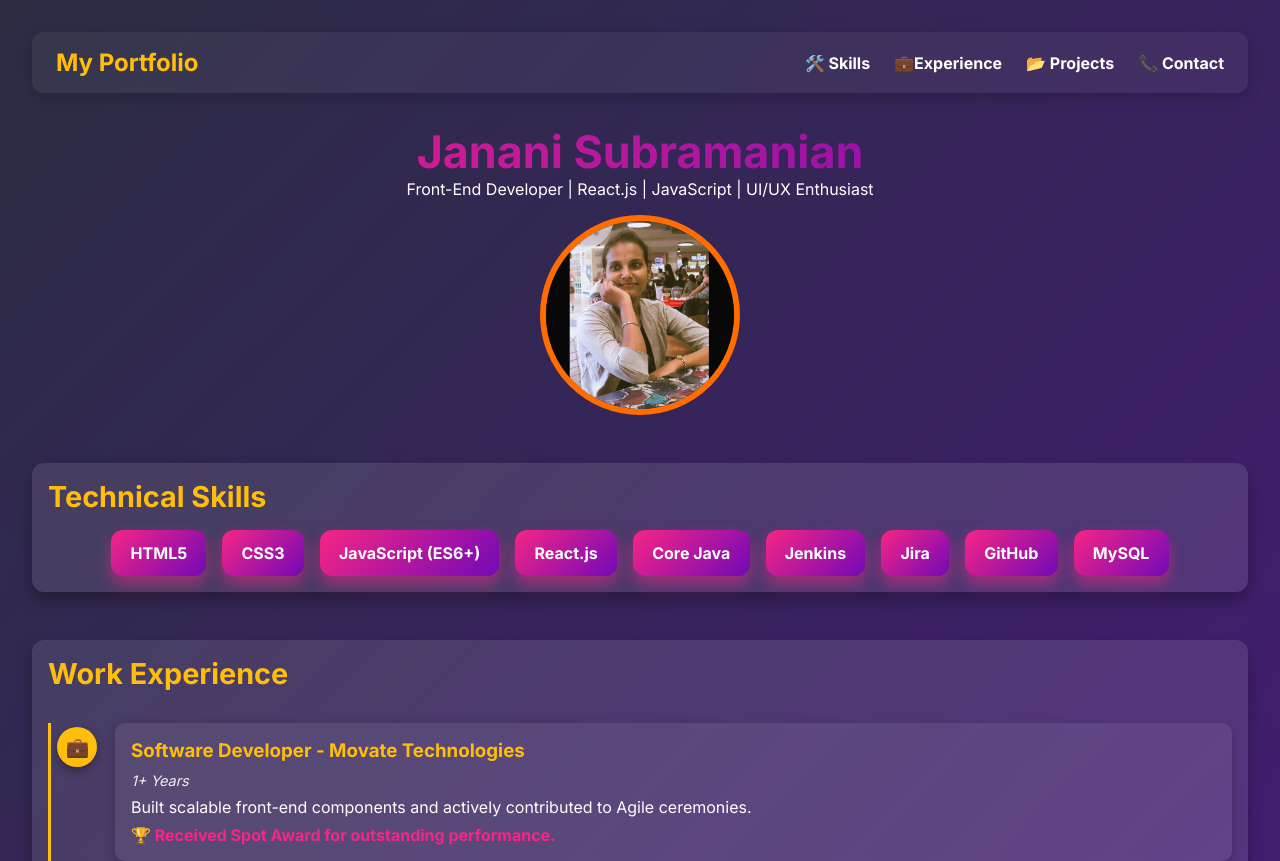
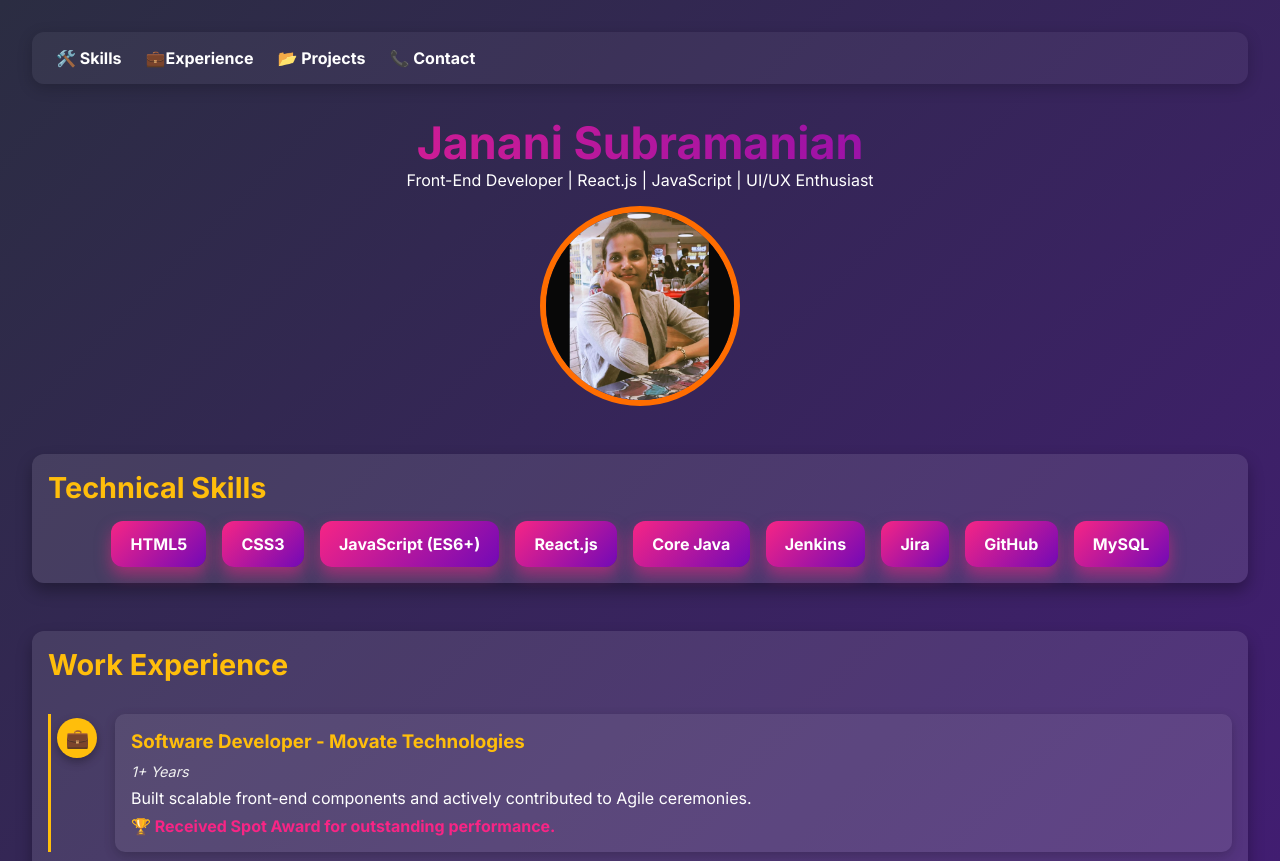
Before and after one commit to JananiSubramanian1312/My-portfolio, a plain HTML site: page index.html in a window 1280 px wide. Shown: the top 861 px of the page. Drawn offline with Linux system fonts and the light colour scheme.

Commit message:
UI alteration

```diff
--- a/index.html
+++ b/index.html
@@ -10,7 +10,6 @@
 </head>
 <body>
 <nav class="navbar">
-  <div class="nav-brand">My Portfolio</div>
   <div class="nav-toggle" id="navToggle">&#9776;</div>
   <ul class="nav-menu" id="navMenu">
     <li><a href="#skills">🛠️ Skills</a></li>
--- a/script.js
+++ b/script.js
@@ -44,7 +44,7 @@ projectCards.forEach(card => {
   card.addEventListener("click", () => {
     card.classList.toggle("active");
   });
-});
+})
 
 function showThankYou(event) {
   event.preventDefault();
--- a/styles.css
+++ b/styles.css
@@ -59,12 +59,6 @@ nav {
   box-shadow: 0 4px 15px rgba(0, 0, 0, 0.2);
   position: relative;
   z-index: 10;
-}
-
-.nav-brand {
-  font-size: 1.5rem;
-  font-weight: bold;
-  color: #ffbe0b;
 }
 
 .nav-toggle {
```
